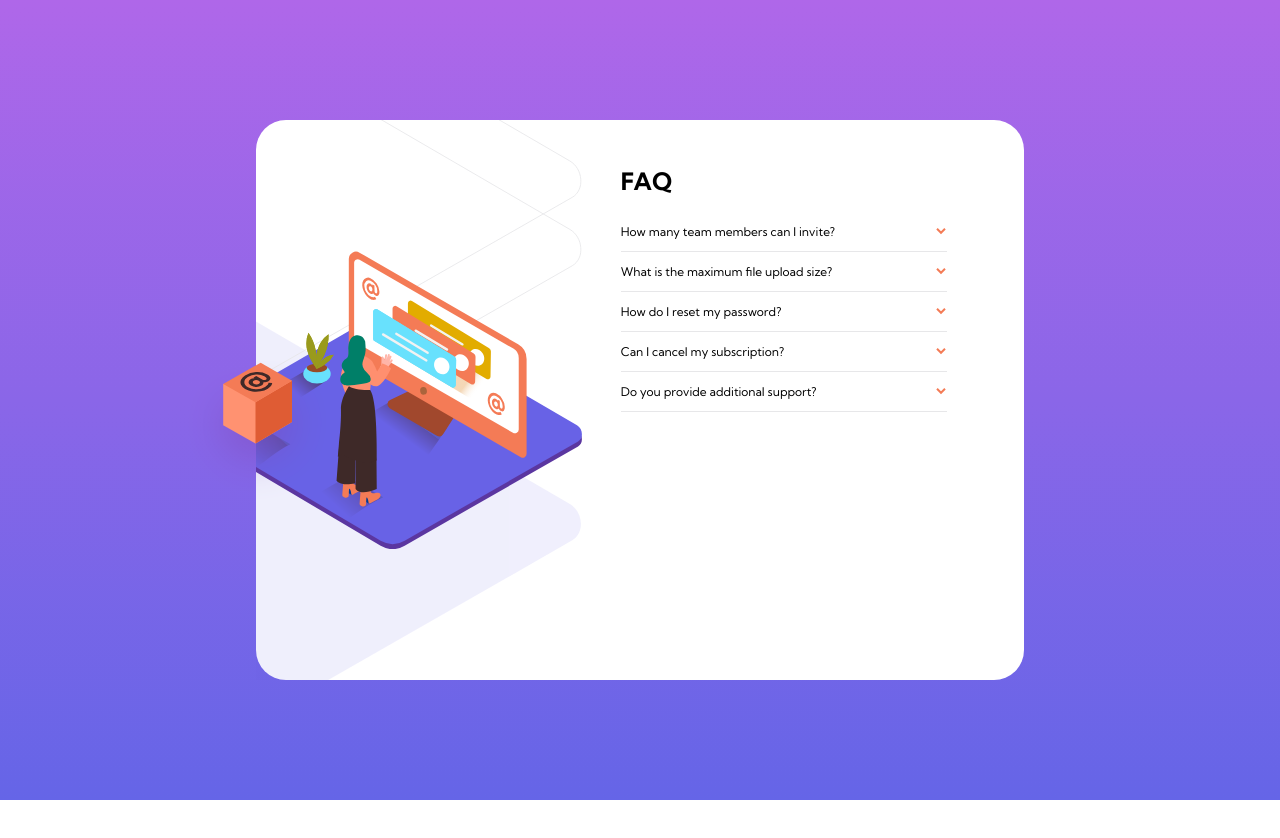
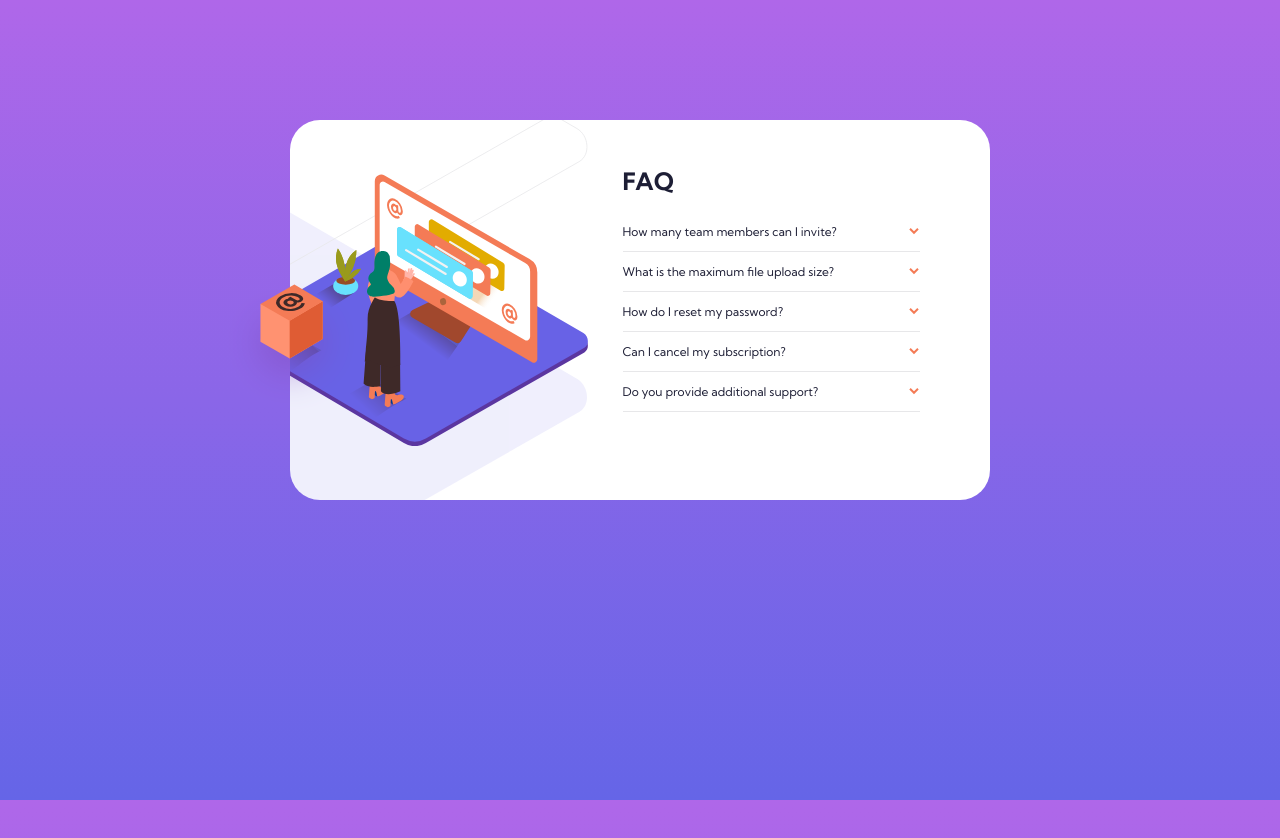
Before and after one commit to nlukic97/accordion-menu, a website: page index.html in a window 1280 px wide. Before the commit the page ends 800 px from the top, so only its background shows below. Drawn offline with Linux system fonts and the light colour scheme.

Commit message:
optimizing desktop view

```diff
--- a/scss/abstract/_variables.scss
+++ b/scss/abstract/_variables.scss
@@ -7,4 +7,5 @@ $color-soft-violet:hsl(273, 75%, 66%);
 $color-soft-blue:hsl(240, 73%, 65%);
 
 $color-dark-blue:hsl(238, 29%, 16%);
+$color-dark-grayish-blue:hsl(237, 12%, 33%);
 $color-soft-red:hsl(14, 88%, 65%);
--- a/scss/components/_question.scss
+++ b/scss/components/_question.scss
@@ -6,6 +6,7 @@
             display: flex;
             justify-content: space-between;
             padding: 1rem 0;
+
             &:hover {
                 cursor: pointer;
 
@@ -35,6 +36,7 @@
             overflow: hidden;
             max-height:0;
             transition: all .4s;
+            color: $color-dark-grayish-blue;
         }
 
         &.active {
--- a/scss/main.scss
+++ b/scss/main.scss
@@ -3,3 +3,5 @@
 @import 'components/question';
 
 @import 'pages/index';
+
+@import 'base/mediaQueries';
--- a/scss/pages/_index.scss
+++ b/scss/pages/_index.scss
@@ -2,18 +2,31 @@
     font-size: 12px;
 }
 
+html {
+    height: 100%;
+}
+
 body {
+    height: 100%;
     margin: 0;
     padding: 0;
     background-color: $color-soft-violet; //fallback
     background: linear-gradient($color-soft-violet, $color-soft-blue);
     font-family: 'Kumbh Sans', sans-serif;
+    color: $color-dark-blue;
+    background-repeat: no-repeat;
+    background-attachment: fixed;
 }
 
 .card {
-    width: 60vw;
-    min-height: 70vh;
-    margin: 15vh auto;
+    // min-height: 60vh;
+    min-height:380px;
+
+    // width: 60vw;
+    // width: 700px;
+    max-width: 700px;
+
+    margin: 15vh auto 0;
     display: flex;
     justify-content: space-around;
     background-color: $color-white;
```
Also changed, not shown: css/style.css, scss/base/_mediaQueries.scss (added), 1 other file.
